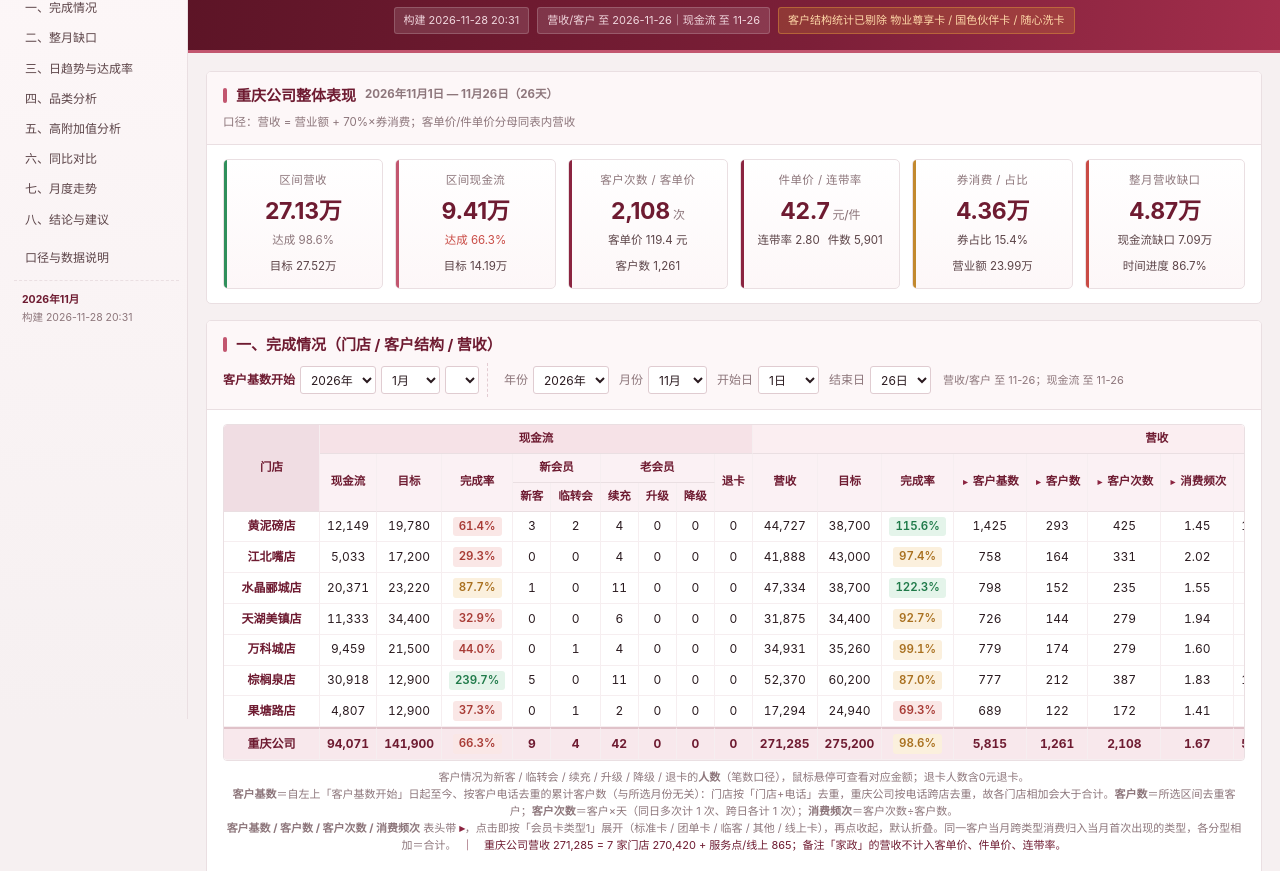
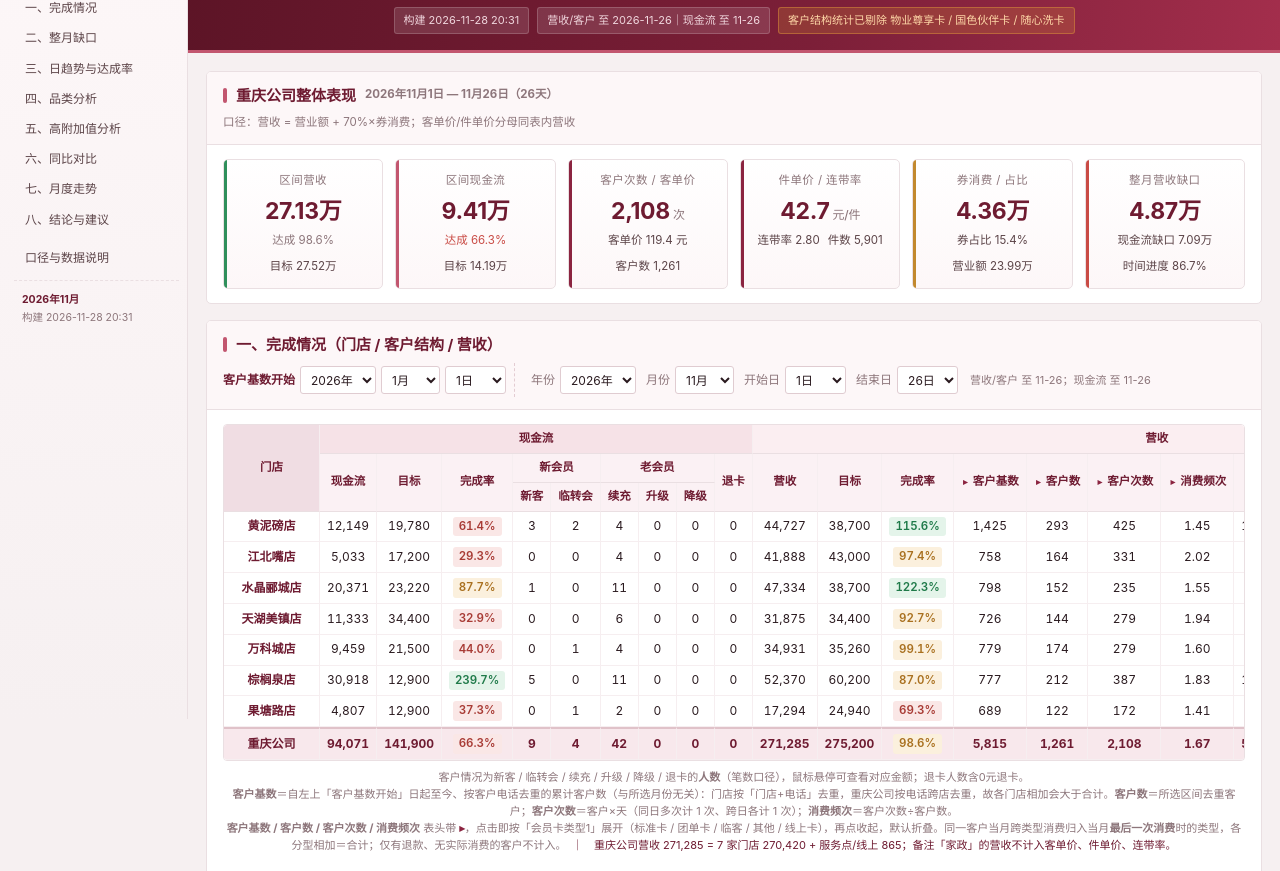
Before and after one commit to guose-laundry/cq-dashboard, a plain HTML site: page index.html in a window 1280 px wide. Shown: the part 81-952 px from the top of the page. Drawn offline with Linux system fonts and the light colour scheme.

Commit message:
chore: 更新看板 2026-11-28 20:36

```diff
--- a/index.html
+++ b/index.html
@@ -2,7 +2,7 @@
 <html lang="zh-CN">
 <head>
 <meta charset="UTF-8">
-<meta name="build" content="20261128203234">
+<meta name="build" content="20261128203553">
 <meta name="viewport" content="width=device-width, initial-scale=1.0">
 <title>重庆公司经营数据看板 · 2026年11月</title>
 <style>
@@ -276,7 +276,7 @@ td.gtag{color:#8d767b;font-weight:600}
       </div>
       <div class="tip">客户情况为新客 / 临转会 / 续充 / 升级 / 降级 / 退卡的<b>人数</b>（笔数口径），鼠标悬停可查看对应金额；退卡人数含0元退卡。<br>
 <b>客户基数</b>＝自左上「客户基数开始」日起至今、按客户电话去重的累计客户数（与所选月份无关）：门店按「门店+电话」去重，重庆公司按电话跨店去重，故各门店相加会大于合计。<b>客户数</b>＝所选区间去重客户；<b>客户次数</b>＝客户×天（同日多次计 1 次、跨日各计 1 次）；<b>消费频次</b>＝客户次数÷客户数。<br>
-<b>客户基数 / 客户数 / 客户次数 / 消费频次</b> 表头带 <b style="color:var(--navy2)">▸</b>，点击即按「会员卡类型1」展开（标准卡 / 团单卡 / 临客 / 其他 / 线上卡），再点收起，默认折叠。同一客户当月跨类型消费归入当月首次出现的类型，各分型相加＝合计。<span id="all-rev-note" style="color:var(--navy)"></span></div>
+<b>客户基数 / 客户数 / 客户次数 / 消费频次</b> 表头带 <b style="color:var(--navy2)">▸</b>，点击即按「会员卡类型1」展开（标准卡 / 团单卡 / 临客 / 其他 / 线上卡），再点收起，默认折叠。同一客户当月跨类型消费归入当月<b>最后一次消费</b>时的类型，各分型相加＝合计；仅有退款、无实际消费的客户不计入。<span id="all-rev-note" style="color:var(--navy)"></span></div>
     </div>
     <div class="sec-body">
       <div class="dhead">
@@ -425,7 +425,7 @@ td.gtag{color:#8d767b;font-weight:600}
           <li><b>新客</b>＝本月「办卡」且手机号在「数据源」（2021-06 至 2026-09 历史消费）中<b>无</b>消费记录；<b>临转会</b>＝本月办卡且历史有消费记录（跨门店判定）。</li>
            <li><b>续充 / 升级 / 降级 / 退卡</b>＝卡项流水「业务类型」原值归类。</li>
            <li><b>客户基数</b>＝自左上「客户基数开始」日（可选年/月/日，最早 2024-01-01）起<b>至今</b>、按客户电话去重的累计客户数，与所选月份无关。门店按「门店+电话」去重，重庆公司按电话跨店去重（故各门店相加 ≥ 合计）。数据源：2024-01～2026-09 取「数据源」，2026-10 起取「消费流水」。</li>
-           <li><b>客户数</b>＝所选区间去重客户数，按「会员卡类型1」分型（标准卡 / 团单卡 / 临客 / 其他 / 线上卡 / 特制卡）；2024-01～2026-09 取「数据源」，2026-10 起取「消费流水」。同一客户当月跨类型消费归入<b>当月首次出现</b>的类型，故各分型相加＝合计。</li>
+           <li><b>客户数</b>＝所选区间去重客户数，按「会员卡类型1」分型（标准卡 / 团单卡 / 临客 / 其他 / 线上卡 / 特制卡）；2024-01～2026-09 取「数据源」，2026-10 起取「消费流水」。同一客户当月跨类型消费归入<b>当月最后一次消费</b>时的类型，故各分型相加＝合计；<b>仅有退款、无实际消费的客户不计入</b>。</li>
            <li><b>客户次数</b>＝客户×天（同一客户同日多次消费计 1 次、跨日各计 1 次）；<b>消费频次</b>＝客户次数 ÷ 客户数。二者同样按「会员卡类型1」可展开。</li>
            <li><b>件数</b>＝衣物件数区间合计（2024-01～2026-09 取「数据源」，2026-10 起取「新数据源」）。</li>
            <li><b>客单价</b>＝（营收 − 备注为「家政」的营收）÷客户次数；<b>件单价</b>＝（营收 − 家政）÷（件数 − 家政）；<b>连带率</b>＝（件数 − 家政）÷客户次数。</li>
@@ -1323,7 +1323,8 @@ const ROWSPAN = SPEC.reduce((n, g) => n + 1 + (g[2] ? g[2].length : 0), 0) + 1;
 // DATA.cat 现在是「年月 → 店 → 品类 → 日」；品类表可能跨月，不能再压成单一数组
 const CATMONTHS = DATA.meta.catMonths || [TM];
 // 某月的自然天数（品类/高附加值可跨月切换，日选项不能固定用报表月的 DIM）
-const daysInMonth = m => new Date(+String(m).slice(0, 4), +String(m).slice(5), 0).getDate();
+// 兼容 '2026-11' 与 '2026-11-26' 两种入参：必须只取两位月份，否则 slice(5) 得到 '11-26' → NaN
+const daysInMonth = m => { const s = String(m); return new Date(+s.slice(0, 4), +s.slice(5, 7), 0).getDate(); };
 function catMaxDay(m) {
   let mx = 0;
   for (const st of (DATA.cat[m] || [])) for (const col of st) for (let d = 1; d < col.length; d++) if (col[d]) mx = Math.max(mx, d);
```
